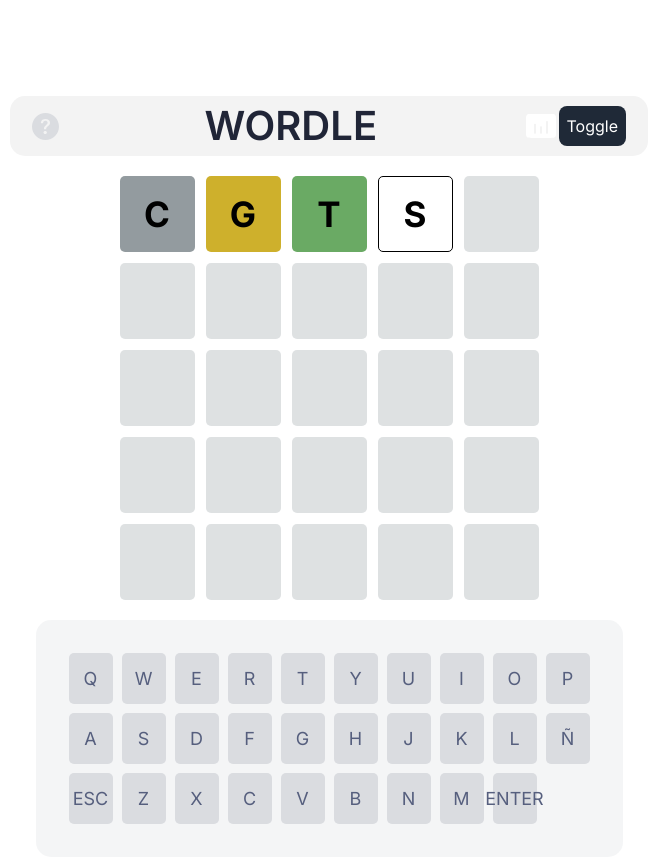
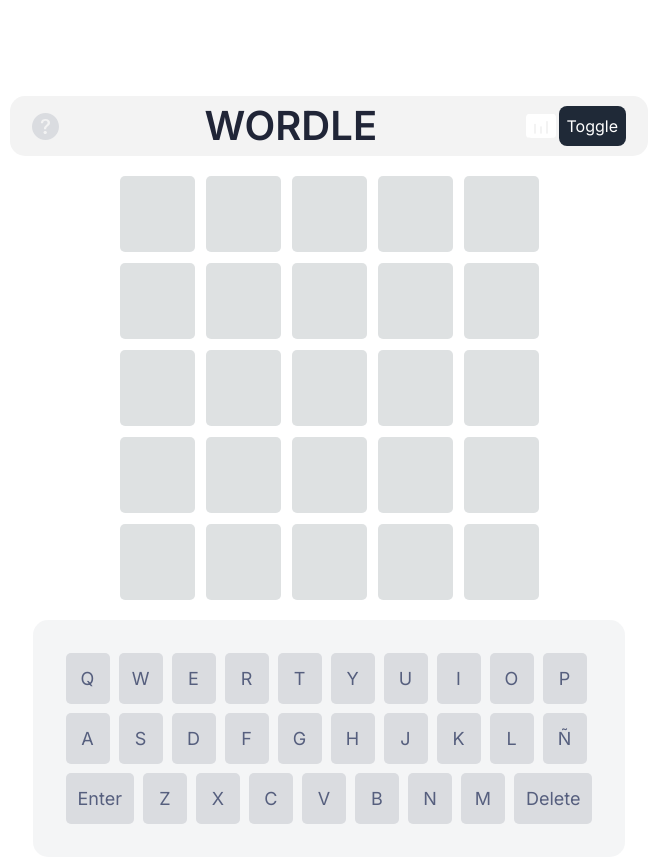
Before and after one commit to agonzalo36r/demo-wordd3le, a Next.js app in the folder worddle/: page / in a window 1280 px wide. Shown: the top 862 px of the page, without its empty margins (311-968 px from the left). Built offline with nearby package versions, Linux system fonts and the light colour scheme.

Commit message:
Implemented game logic

```diff
--- a/worddle/src/app/page.tsx
+++ b/worddle/src/app/page.tsx
@@ -1,20 +1,10 @@
-import Header from "@/components/GameScreen/Header";
-import ThemeToggleButton from "@/components/Common/ThemeToggleButton";
-import DialogContainer from "@/components/Dialogs/DialogContainer";
-import InstructionsDialog from "@/components/Dialogs/InstructionsDialog";
-import StatsDialog from "@/components/Dialogs/StatsDialog";
-import Image from "next/image";
-import Keyboard from "@/components/GameScreen/Keyboard/Keyboard";
-import Board from "@/components/GameScreen/Board/Board";
+"use client";
+import GameScreen from "@/components/GameScreen/GameScreen";
 
 export default function Home() {
   return (
     <main className="flex min-h-screen flex-col items-center justify-between p-24">
-      <Header />
-      <Board />
-      <Keyboard />
-      {/* <InstructionsDialog />
-      <StatsDialog /> */}
+      <GameScreen />
     </main>
   );
 }
--- a/worddle/src/components/GameScreen/Board/Board.tsx
+++ b/worddle/src/components/GameScreen/Board/Board.tsx
@@ -1,14 +1,15 @@
-import React from "react";
+import React, { useReducer } from "react";
 import Tile from "../Tile";
 
-const Board = () => {
+const Board = (p: { boardTiles: TileType[][]; currentWord: string }) => {
+  // const [boardState, dispatch] = useReducer(boardReducer, boardDefaultState);
   const currentWord = "apple";
   return (
     <div className="flex flex-col gap-y-[11px] py-5">
-      {boardData.map((boardRow, index) => (
+      {p.boardTiles.map((boardRow, index) => (
         <div key={index} className="flex gap-x-[11px]">
           {boardRow.map((tile, index) => (
-            <Tile letter={tile.value} key={index} status={tile.status} />
+            <Tile letter={tile.tileValue} key={index} status={tile.tileStatus} />
           ))}
         </div>
       ))}
@@ -16,46 +17,8 @@
   );
 };
 
-const boardData: TileType[][] = [
-  [
-    { value: "C", status: 3 },
-    { value: "G", status: 2 },
-    { value: "T", status: 1 },
-    { value: "S", status: 4 },
-    { value: "X", status: 0 },
-  ],
-  [
-    { value: "", status: 0 },
-    { value: "", status: 0 },
-    { value: "", status: 0 },
-    { value: "", status: 0 },
-    { value: "", status: 0 },
-  ],
-  [
-    { value: "", status: 0 },
-    { value: "", status: 0 },
-    { value: "", status: 0 },
-    { value: "", status: 0 },
-    { value: "", status: 0 },
-  ],
-  [
-    { value: "", status: 0 },
-    { value: "", status: 0 },
-    { value: "", status: 0 },
-    { value: "", status: 0 },
-    { value: "", status: 0 },
-  ],
-  [
-    { value: "", status: 0 },
-    { value: "", status: 0 },
-    { value: "", status: 0 },
-    { value: "", status: 0 },
-    { value: "", status: 0 },
-  ],
-];
-
-type TileType = {
-  value: string;
-  status: number;
+export type TileType = {
+  tileValue: string;
+  tileStatus: number;
 };
 export default Board;
--- /dev/null
+++ b/worddle/src/components/GameScreen/Board/BoardDefaultState.tsx
@@ -0,0 +1,37 @@
+export const boardDefaultState = [
+  [
+    { tileValue: "", tileStatus: 0 },
+    { tileValue: "", tileStatus: 0 },
+    { tileValue: "", tileStatus: 0 },
+    { tileValue: "", tileStatus: 0 },
+    { tileValue: "", tileStatus: 0 },
+  ],
+  [
+    { tileValue: "", tileStatus: 0 },
+    { tileValue: "", tileStatus: 0 },
+    { tileValue: "", tileStatus: 0 },
+    { tileValue: "", tileStatus: 0 },
+    { tileValue: "", tileStatus: 0 },
+  ],
+  [
+    { tileValue: "", tileStatus: 0 },
+    { tileValue: "", tileStatus: 0 },
+    { tileValue: "", tileStatus: 0 },
+    { tileValue: "", tileStatus: 0 },
+    { tileValue: "", tileStatus: 0 },
+  ],
+  [
+    { tileValue: "", tileStatus: 0 },
+    { tileValue: "", tileStatus: 0 },
+    { tileValue: "", tileStatus: 0 },
+    { tileValue: "", tileStatus: 0 },
+    { tileValue: "", tileStatus: 0 },
+  ],
+  [
+    { tileValue: "", tileStatus: 0 },
+    { tileValue: "", tileStatus: 0 },
+    { tileValue: "", tileStatus: 0 },
+    { tileValue: "", tileStatus: 0 },
+    { tileValue: "", tileStatus: 0 },
+  ],
+];
--- /dev/null
+++ b/worddle/src/components/GameScreen/GameReducer.ts
@@ -0,0 +1,83 @@
+import { TileType } from "./Board/Board";
+import { boardDefaultState } from "./Board/BoardDefaultState";
+
+export function gameReducer(state: GameType, action: GameActionType) {
+  switch (action.type) {
+    case "currentWord": {
+      return {
+        ...state,
+        currentWord: action.value as string,
+      };
+    }
+    case "currentTry": {
+      return {
+        ...state,
+        currentTry: action.value as number,
+      };
+    }
+    case "currentIndex": {
+      return {
+        ...state,
+        currentIndex: action.value as number,
+      };
+    }
+    case "elapsedSeconds": {
+      return {
+        ...state,
+        elapsedSeconds: action.value as number,
+      };
+    }
+    case "boardTiles": {
+      return {
+        ...state,
+        boardTiles: action.value as TileType[][],
+      };
+    }
+    case "winScore": {
+      return {
+        ...state,
+        winScore: action.value as number,
+      };
+    }
+    case "gameNumber": {
+      return {
+        ...state,
+        gameNumber: action.value as number,
+      };
+    }
+    case "reset": {
+      return {
+        ...defaultGame,
+      };
+    }
+    default: {
+      return {
+        ...state,
+      };
+    }
+  }
+}
+
+export type GameActionType = {
+  value: string | number | TileType[][];
+  type: string;
+};
+export type GameType = {
+  currentWord: string;
+  currentTry: number;
+  currentIndex: number;
+  elapsedSeconds: number;
+  boardTiles: TileType[][];
+  winScore: number;
+  gameNumber: number;
+};
+
+export const defaultGame: GameType = {
+  currentWord: "APPLE",
+  currentTry: 0,
+  currentIndex: 0,
+  elapsedSeconds: 0,
+  boardTiles: boardDefaultState,
+  winScore: 0,
+  gameNumber: 0,
+};
--- /dev/null
+++ b/worddle/src/components/GameScreen/GameScreen.tsx
@@ -0,0 +1,37 @@
+import React, { useReducer } from "react";
+import { useState } from "react";
+import Header from "./Header";
+import Board from "./Board/Board";
+import Keyboard from "./Keyboard/Keyboard";
+import { boardDefaultState } from "./Board/BoardDefaultState";
+import { defaultGame, gameReducer } from "./GameReducer";
+const GameScreen = () => {
+  const [gameState, dispatch] = useReducer(gameReducer, defaultGame);
+  const [currentWord, setCurrentWord] = useState("APPLE");
+  const [currentTry, setCurrentTry] = useState(0);
+  const [currentIndex, setCurrentIndex] = useState(0);
+  const [elapsedSeconds, setElapsedSeconds] = useState(0);
+  const [boardTiles, setBoardTiles] = useState(boardDefaultState);
+  const [winScore, setWinScore] = useState(0);
+  const [gameNumber, setGameNumber] = useState(0);
+
+  return (
+    <>
+      <Header />
+      <Board boardTiles={boardTiles} currentWord={currentWord} />
+      <Keyboard
+        gameState={gameState}
+        // currentIndex={currentIndex}
+        // currentTry={currentTry}
+        // boardTiles={boardTiles}
+        // currentWord={currentWord}
+        dispatch={dispatch}
+        // setCurrentIndex={setCurrentIndex}
+        // setCurrentTry={setCurrentTry}
+        // setBoardTiles={setBoardTiles}
+      />
+    </>
+  );
+};
+
+export default GameScreen;
--- a/worddle/src/components/GameScreen/Keyboard/Key.tsx
+++ b/worddle/src/components/GameScreen/Keyboard/Key.tsx
@@ -1,11 +1,34 @@
 import React from "react";
 
-const WordleKey = (p: { value: string }) => {
+export const WordleKey = (p: { value: string; handleKeyClick: (keyValue: string) => void }) => {
   return (
-    <div className="flex h-[51px] w-[44px] items-center justify-center rounded-[5px] bg-wordle-lighter-gray text-lg text-wordle-dark-blue dark:bg-wordle-dark-blue dark:text-white ">
+    <div
+      className="flex h-[51px] w-[44px] cursor-pointer items-center justify-center rounded-[5px] bg-wordle-lighter-gray text-lg text-wordle-dark-blue dark:bg-wordle-dark-blue dark:text-white"
+      onClick={() => p.handleKeyClick(p.value)}
+    >
       {p.value}
     </div>
   );
 };
 
-export default WordleKey;
+export const EnterKey = (p: { handleEnterKey: () => void }) => {
+  return (
+    <div
+      className="flex h-[51px] cursor-pointer items-center justify-center rounded-[5px] bg-wordle-lighter-gray px-3 text-lg text-wordle-dark-blue dark:bg-wordle-dark-blue dark:text-white"
+      onClick={() => p.handleEnterKey()}
+    >
+      Enter
+    </div>
+  );
+};
+
+export const DeleteKey = (p: { handleDeleteKey: () => void }) => {
+  return (
+    <div
+      className="flex h-[51px] cursor-pointer items-center justify-center rounded-[5px] bg-wordle-lighter-gray px-3 text-lg text-wordle-dark-blue dark:bg-wordle-dark-blue dark:text-white"
+      onClick={() => p.handleDeleteKey()}
+    >
+      Delete
+    </div>
+  );
+};
--- a/worddle/src/components/GameScreen/Keyboard/Keyboard.tsx
+++ b/worddle/src/components/GameScreen/Keyboard/Keyboard.tsx
@@ -1,23 +1,121 @@
-import React from "react";
-import WordleKey from "./Key";
+import React, { Dispatch, SetStateAction } from "react";
+import { DeleteKey, EnterKey, WordleKey } from "./Key";
+import { TileType } from "../Board/Board";
+import { GameActionType, GameType } from "../GameReducer";
 
-const Keyboard = () => {
+const Keyboard = (p: {
+  gameState: GameType;
+  // currentTry: number;
+  // currentIndex: number;
+  // boardTiles: TileType[][];
+  // currentWord: string;
+  dispatch: React.Dispatch<GameActionType>;
+  // setCurrentTry: Dispatch<SetStateAction<number>>;
+  // setCurrentIndex: Dispatch<SetStateAction<number>>;
+  // setBoardTiles: Dispatch<
+  //   SetStateAction<
+  //     {
+  //       tileValue: string;
+  //       tileStatus: number;
+  //     }[][]
+  //   >
+  // >;
+}) => {
+  const handleKeyClick = (keyValue: string) => {
+    if (p.gameState.currentIndex < 5 && p.gameState.currentTry < 5) {
+      const localBoardTiles = [...p.gameState.boardTiles];
+      localBoardTiles[p.gameState.currentTry][p.gameState.currentIndex] = {
+        tileValue: keyValue,
+        tileStatus: 4,
+      };
+      // p.setBoardTiles(localBoardTiles);
+      p.dispatch({ type: "boardTiles", value: localBoardTiles });
+      // p.setCurrentIndex((p) => p + 1);
+      p.dispatch({ type: "currentIndex", value: p.gameState.currentIndex + 1 });
+    }
+  };
+
+  const handleDeleteKey = () => {
+    if (p.gameState.currentTry < 5) {
+      const localBoardTiles = [...p.gameState.boardTiles];
+      localBoardTiles[p.gameState.currentTry][p.gameState.currentIndex + 1] = {
+        tileValue: "",
+        tileStatus: 0,
+      };
+      // p.setBoardTiles(localBoardTiles);
+      p.dispatch({ type: "boardTiles", value: localBoardTiles });
+      if (p.gameState.currentIndex > 0) {
+        // p.setCurrentIndex((p) => p - 1);
+        p.dispatch({ type: "currentIndex", value: p.gameState.currentIndex - 1 });
+      }
+    }
+  };
+
+  const handleEnterKey = () => {
+    if (p.gameState.currentTry < 5) {
+      gameCalculator();
+      // p.setCurrentTry((p) => p + 1);
+      p.dispatch({ type: "currentTry", value: p.gameState.currentTry + 1 });
+
+      // p.setCurrentIndex((p) => 0);
+      p.dispatch({ type: "currentIndex", value: 0 as number });
+    }
+  };
+
+  const gameCalculator = () => {
+    const updatedTiles = tileCalculator(
+      p.gameState.currentWord,
+      p.gameState.currentTry,
+      p.gameState.boardTiles
+    );
+
+    // p.setBoardTiles((p) => updatedTiles);
+    p.dispatch({ type: "boardTiles", value: updatedTiles });
+  };
+
+  const tileCalculator = (
+    currentWord: string,
+    currentTry: number,
+    localBoardTiles: TileType[][]
+  ): TileType[][] => {
+    let j = -1;
+    const results = [];
+    for (let i = 0; i < 5; i++) {
+      //
+      console.log(localBoardTiles[currentTry][i].tileValue);
+      while ((j = currentWord.indexOf(localBoardTiles[currentTry][i].tileValue, j + 1)) >= 0) {
+        results.push(j);
+        console.log(results);
+      }
+      if (results.length === 0) {
+        localBoardTiles[currentTry][i].tileStatus = 3;
+      } else if (results.includes(i)) {
+        localBoardTiles[currentTry][i].tileStatus = 1;
+      } else {
+        localBoardTiles[currentTry][i].tileStatus = 2;
+      }
+      results.length = 0;
+    }
+    return localBoardTiles;
+  };
   return (
     <div className="flex flex-col gap-y-[9px] rounded-[15px] bg-wordle-lighter-gray/30 p-[33px] dark:bg-wordle-lighter-gray/[.03]">
       <div className="flex gap-x-[9px]">
         {keys1.map((key, index) => (
-          <WordleKey value={key} key={index} />
+          <WordleKey value={key} key={index} handleKeyClick={handleKeyClick} />
         ))}
       </div>
       <div className="flex gap-x-[9px]">
         {keys2.map((key, index) => (
-          <WordleKey value={key} key={index} />
+          <WordleKey value={key} key={index} handleKeyClick={handleKeyClick} />
         ))}
       </div>
       <div className="flex gap-x-[9px]">
+        <EnterKey handleEnterKey={handleEnterKey} />
         {keys3.map((key, index) => (
-          <WordleKey value={key} key={index} />
+          <WordleKey value={key} key={index} handleKeyClick={handleKeyClick} />
         ))}
+        <DeleteKey handleDeleteKey={handleDeleteKey} />
       </div>
     </div>
   );
@@ -25,6 +123,6 @@
 
 const keys1 = ["Q", "W", "E", "R", "T", "Y", "U", "I", "O", "P"];
 const keys2 = ["A", "S", "D", "F", "G", "H", "J", "K", "L", "Ñ"];
-const keys3 = ["ESC", "Z", "X", "C", "V", "B", "N", "M", "ENTER"];
+const keys3 = ["Z", "X", "C", "V", "B", "N", "M"];
 
 export default Keyboard;
--- a/worddle/src/components/GameScreen/Tile.tsx
+++ b/worddle/src/components/GameScreen/Tile.tsx
@@ -14,15 +14,15 @@
 
 const tileStatusSelector = (status: number): string => {
   switch (status) {
-    case 1:
+    case 1: //correct place
       return "border-0 bg-wordle-green";
-    case 2:
+    case 2: //incorrect place
       return "border-0 bg-wordle-yellow";
-    case 3:
+    case 3: //not in word
       return "border-0 bg-wordle-gray";
-    case 4:
+    case 4: //not evaluated yet
       return "border-[1px] border-wordle-black dark:border-[#939B9F] bg-white dark:bg-transparent";
-    default:
+    default: //blank
       return "border-0 bg-wordle-gray/30 dark:bg-wordle-gray/20";
   }
 };
```
